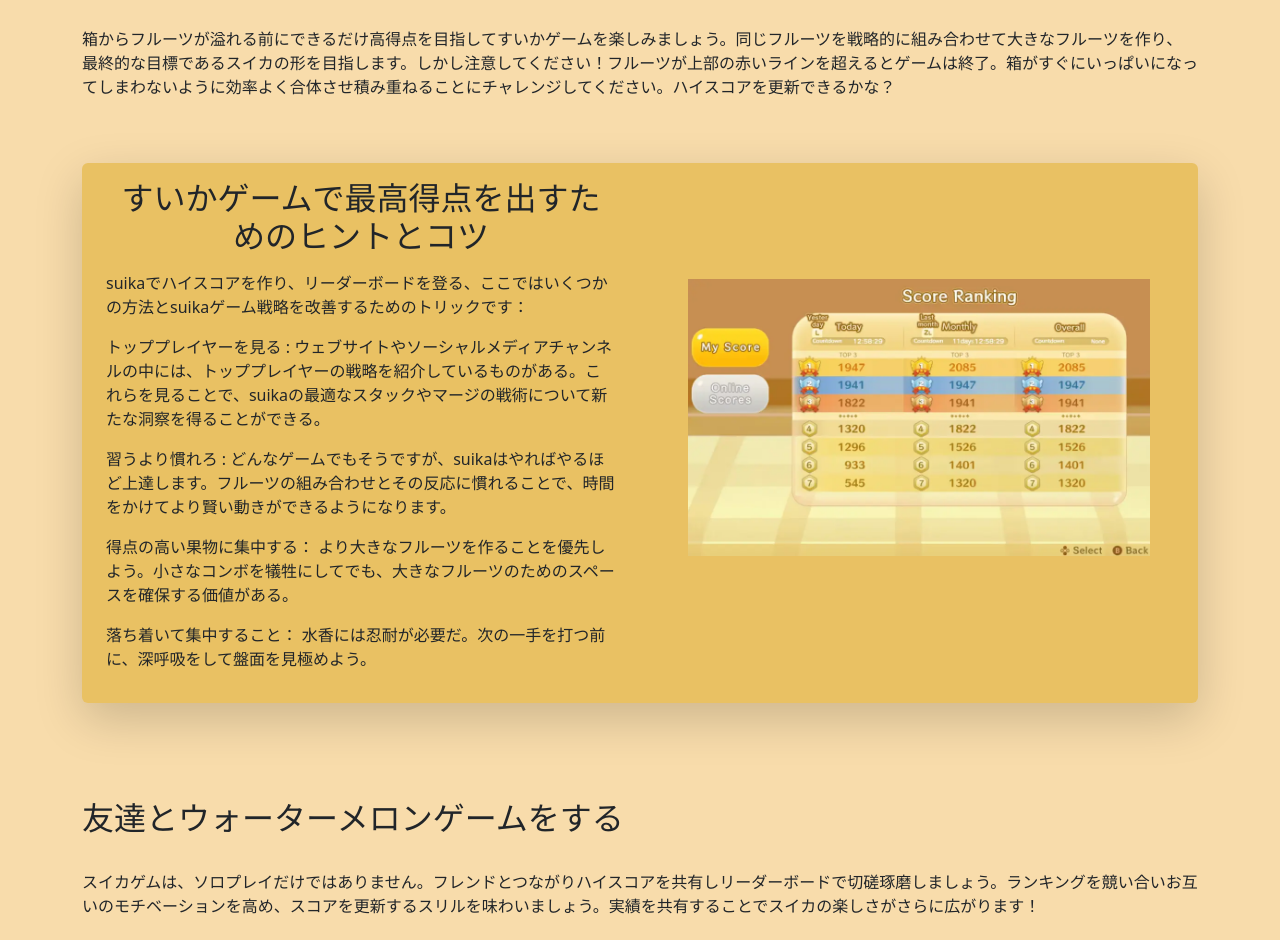
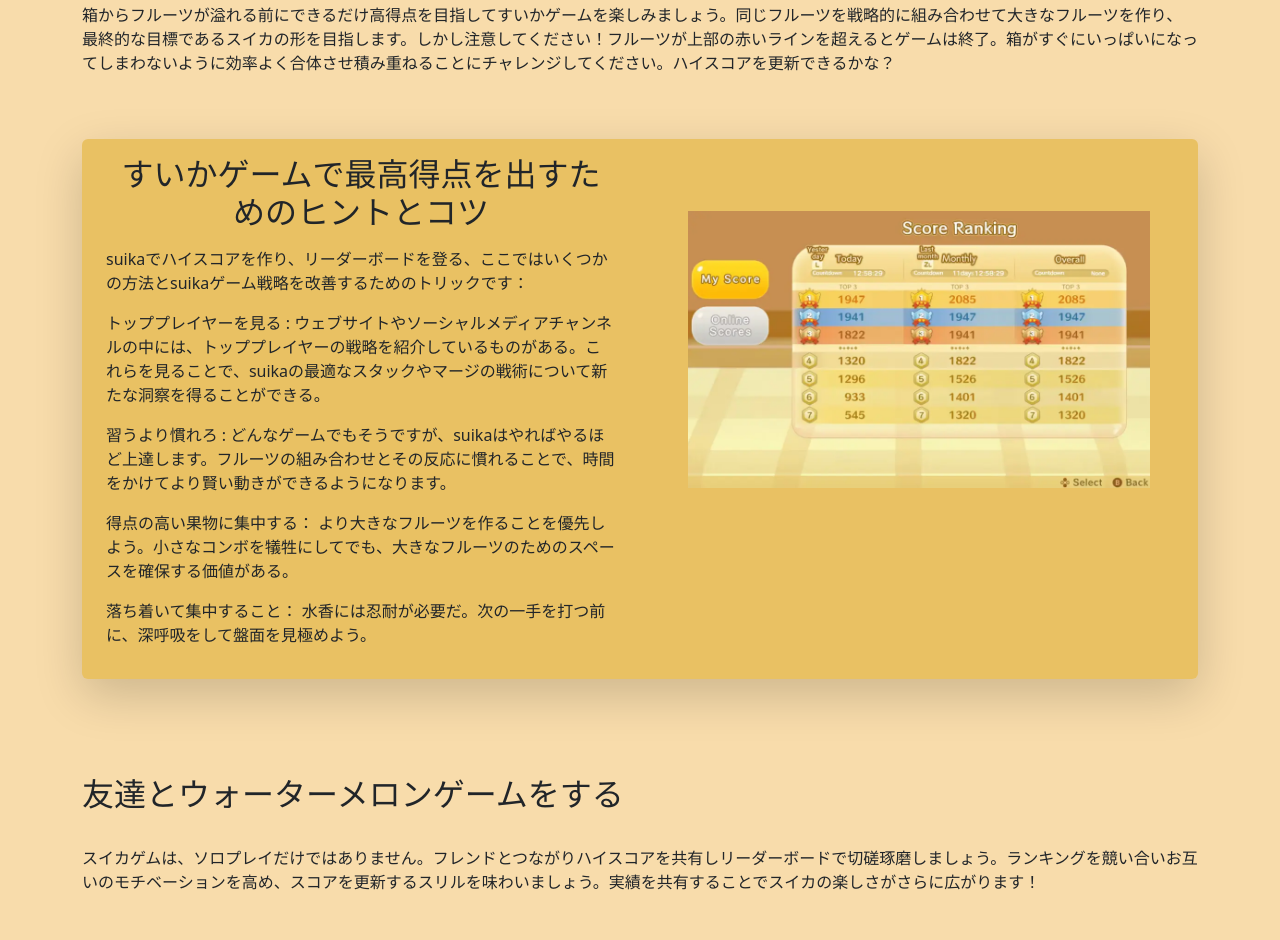
Before and after one commit to scribd-downloader/sk-game, a website built with Vite: page index.html in a window 1280 px wide. Shown: the part 3780-4720 px from the top of the page. Built offline with nearby package versions, Linux system fonts and the light colour scheme; a web font is replaced by a local one.

Commit message:
added test file

```diff
--- a/index.html
+++ b/index.html
@@ -130,7 +130,6 @@
         <div class="container">
             <section>
               <h1 id="suika" class="text-center">Suika Game - スイカゲーム</h1>
-              <br/>
               <br/>
               <br/><br/>
               <p>スイカゲームはパソコンや携帯電話IOSで無料でプレイすることができます。
@@ -317,7 +316,7 @@
                     </div>
                     <br/>
                     <!-- Right Side: Images -->
-                    <div class="col-md-6 text-center position-relative mt-5">
+                    <div class="col-md-6 text-center position-relative mt-1">
                       <img
                         src="./Images/best score in Watermelon Game.webp"
                         class="img-fluid position-relative mt-5"
```
Also changed, not shown: google12125fbf40be0453.html (added, +1 -0 lines), dist/index.html, dist/sitemap.xml.
